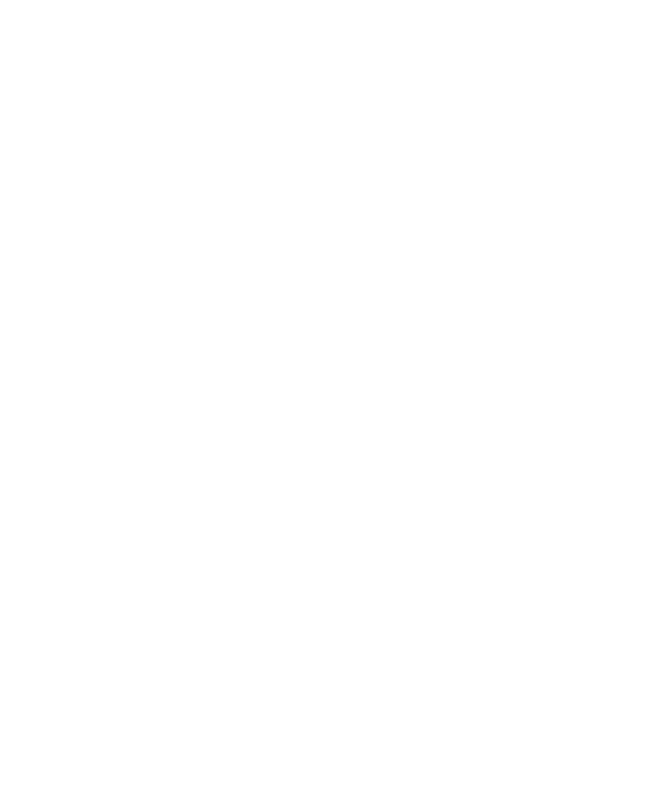
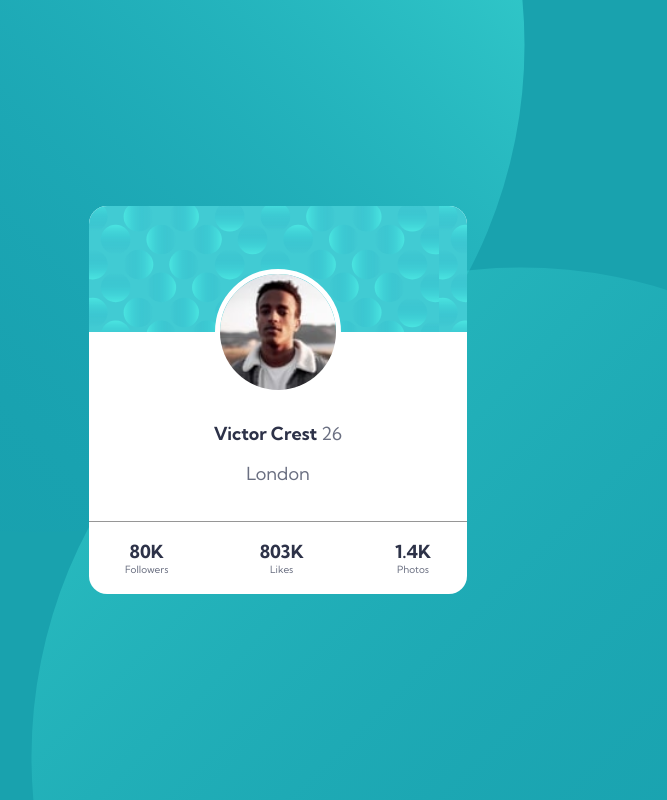
Before and after one commit to alejo9456/profile-card-component, a plain HTML site: page index.html in a window 1280 px wide. Shown: the whole page, without its empty margins (362-1029 px from the left). Drawn offline with Linux system fonts and the light colour scheme.

Commit message:
feat:Add HTML for the structure of the profile card

```diff
--- a/index.html
+++ b/index.html
@@ -5,16 +5,32 @@
   <meta name="viewport" content="width=device-width, initial-scale=1.0"> <!-- displays site properly based on user's device -->
 
   <link rel="icon" type="image/png" sizes="32x32" href="./images/favicon-32x32.png">
-
+  <link rel="preconnect" href="https://fonts.googleapis.com">
+  <link rel="preconnect" href="https://fonts.gstatic.com" crossorigin>
+  <link href="https://fonts.googleapis.com/css2?family=Kumbh+Sans:wght@400;700&display=swap" rel="stylesheet">
+  <link rel="stylesheet" href="style.css">
   <title>Frontend Mentor | Profile card component</title>
 
-  <!-- Feel free to remove these styles or customise in your own stylesheet 👍 -->
-  <style>
-    .attribution { font-size: 11px; text-align: center; }
-    .attribution a { color: hsl(228, 45%, 44%); }
-  </style>
 </head>
 <body>
 
+  <main class="container">
+    <figure class="card">
+      <picture class="card-top">
+        <img class="card-avatar" src="./images/image-victor.jpg" alt="User Image">
+      </picture>
+      <figcaption class="card-middle">
+        <h1 class="card-name">Victor Crest <span>26</span></h1>
+        <p class="card-location">London</p>
+      </figcaption>
+      <footer class="card-bottom">
+        <p class="card-social">80K<span>Followers</span></p>
+        <p class="card-social">803K<span>Likes</span></p>
+        <p  class="card-social">1.4K<span>Photos</span></p>
+      </footer>
+    </figure>
+  </main>
+
+
 </body>
 </html>
```
